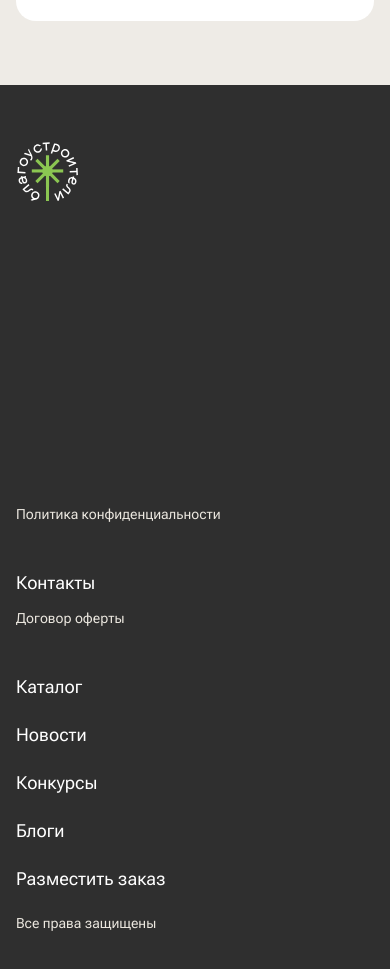
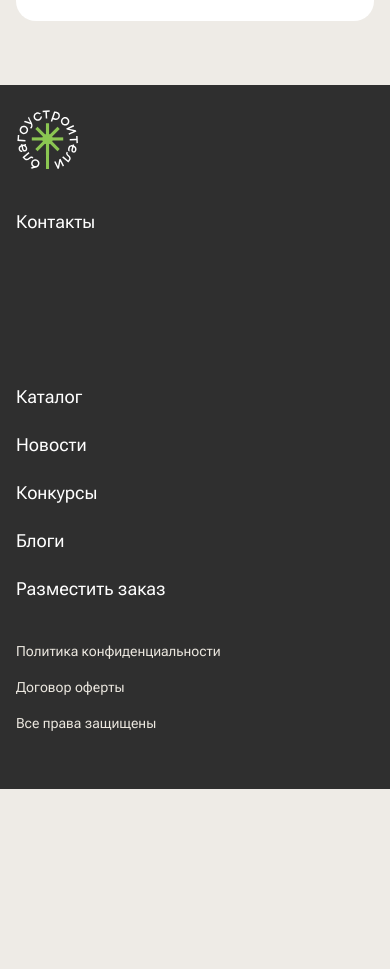
Before and after one commit to sxd993/soup-frontend, a Next.js app: page / in a window 390 px wide. Shown: the part 6254-7223 px from the top of the page. After the commit the page ends 7043 px from the top, so only its background shows below. Built offline with nearby package versions, Linux system fonts and the light colour scheme.

Commit message:
footer mobile

```diff
--- a/src/widgets/Footer/ui/Footer.tsx
+++ b/src/widgets/Footer/ui/Footer.tsx
@@ -7,13 +7,54 @@ export const Footer = () => {
 
   return (
     <footer className="bg-secondary text-white mt-16">
-      <div className="max-w-[1200px] mx-auto px-4 lg:px-0 py-14 lg:py-20">
-        <div className="grid grid-cols-1 md:grid-cols-3 items-start gap-12 lg:gap-20 text-left">
+      <div className="max-w-[1200px] mx-auto px-4 lg:px-0 pt-6 pb-14 lg:py-20">
+        {/* Мобилка */}
+        <div className="flex flex-col gap-10 md:hidden">
+          <MainIcon2 />
+          <p
+            className="text-[18px] font-medium leading-[130%]"
+            style={{ fontFamily: 'Roboto Flex, var(--font-family-sans)' }}
+          >
+            Контакты
+          </p>
+
+          <div className="flex flex-col gap-6 mt-28">
+            {FOOTER_LINKS.map((item) => (
+              <div key={item.label}>
+                {item.href ? (
+                  <Link
+                    href={item.href}
+                    className="text-[18px] font-medium leading-[130%]"
+                    style={{ fontFamily: 'Roboto Flex, var(--font-family-sans)' }}
+                  >
+                    {item.label}
+                  </Link>
+                ) : (
+                  <span
+                    className="text-[18px] font-medium leading-[130%]"
+                    style={{ fontFamily: 'Roboto Flex, var(--font-family-sans)' }}
+                  >
+                    {item.label}
+                  </span>
+                )}
+              </div>
+            ))}
+          </div>
+
+          <div className="flex flex-col gap-4 text-sm text-[#EBE7DF]" style={{ fontFamily: 'Roboto Flex, var(--font-family-sans)' }}>
+            {FOOTER_META_LINKS.map((item) => (
+              <span key={item.label}>{item.label}</span>
+            ))}
+          </div>
+        </div>
+
+        {/* MD+ сетка */}
+        <div className="hidden md:grid grid-cols-3 items-start gap-12 lg:gap-20 text-left">
           <div className="flex flex-col gap-6 shrink-0 h-full">
             <MainIcon2 />
             {privacy ? (
               <span
-                className="mt-70 text-sm text-[#EBE7DF]! font-normal leading-[120%]"
+                className="mt-auto text-sm text-[#EBE7DF] font-normal leading-[120%]"
                 style={{ fontFamily: 'Roboto Flex, var(--font-family-sans)' }}
               >
                 {privacy.label}
@@ -30,7 +71,7 @@ export const Footer = () => {
             </p>
             {offer ? (
               <span
-                className="mt-auto text-sm text-[#EBE7DF]! font-normal leading-[120%]"
+                className="mt-auto text-sm text-[#EBE7DF] font-normal leading-[120%]"
                 style={{ fontFamily: 'Roboto Flex, var(--font-family-sans)' }}
               >
                 {offer.label}
@@ -61,7 +102,7 @@ export const Footer = () => {
             ))}
             {rights ? (
               <span
-                className="mt-auto text-sm text-[#EBE7DF]! font-normal leading-[120%]"
+                className="mt-auto text-sm text-[#EBE7DF] font-normal leading-[120%]"
                 style={{ fontFamily: 'Roboto Flex, var(--font-family-sans)' }}
               >
                 {rights.label}
```
